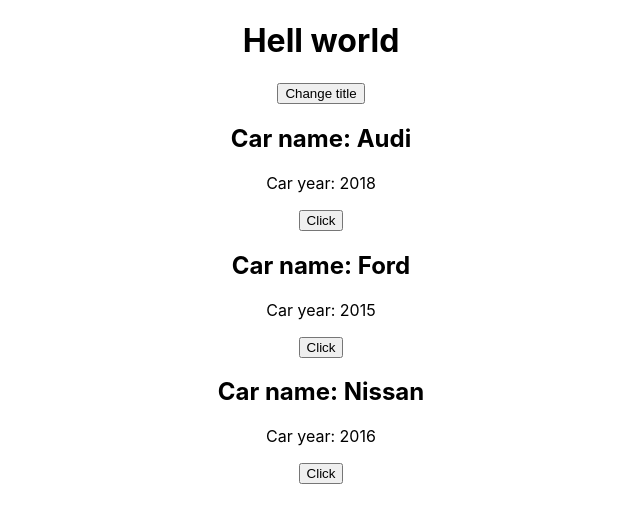
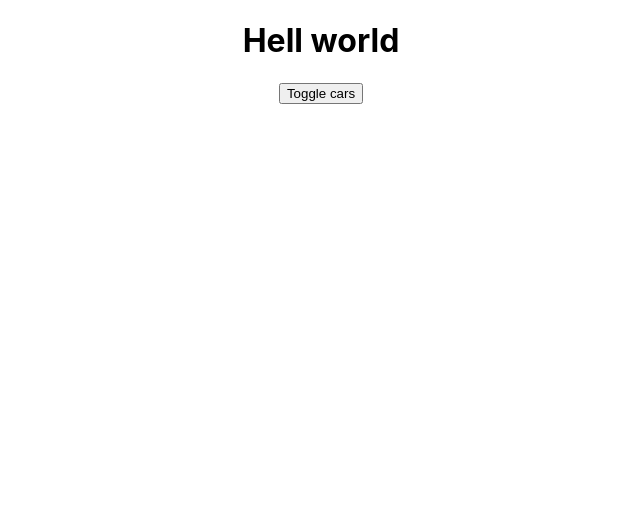
Before and after one commit to Venul/reactLearning, a React (Create React App) app: page / in a window 1280 px wide. Shown: the top 522 px of the page, without its empty margins (319-959 px from the left). Built offline with nearby package versions, Linux system fonts and the light colour scheme.

Commit message:
3.7 if operator

```diff
--- a/src/App.js
+++ b/src/App.js
@@ -10,7 +10,8 @@
       {name: 'Ford', year: 2015},
       {name: 'Nissan', year: 2016}
     ],
-    pageTitle: 'Hell world'
+    pageTitle: 'Hell world',
+    showCars: false
   }
 
   changeTitleHandler = (newTitle) => {
@@ -19,10 +20,31 @@
     });
   }
 
+  toggleCarHandler = () => {
+    this.setState({
+      showCars: !this.state.showCars
+    });
+  }
 
   render() {
     const divStyle = {
       textAlign: 'center'
+    }
+
+    let cars = null;
+
+    if (this.state.showCars) {
+      cars = this.state.cars.map((car, index) => {
+        return (
+          <Car
+            key={index}
+            name={car.name}
+            year={car.year}
+            onChangeTitle={ () => this.changeTitleHandler(car.name)
+            }
+          />
+        )
+      })
     }
 
     return (
@@ -30,21 +52,27 @@
         <h1>{this.state.pageTitle}</h1>
 
         <button
-          onClick={this.changeTitleHandler.bind(this, 'ololo')}
-        >Change title</button>
+          onClick={this.toggleCarHandler}
+        >
+          Toggle cars
+        </button>
 
-        { this.state.cars.map((car, index) => {
+        {cars}
+
+        {/* { this.state.showCars
+          ? this.state.cars.map((car, index) => {
               return (
                 <Car
                   key={index}
-              // key remove error in console (unique elem)
                   name={car.name}
                   year={car.year}
                   onChangeTitle={ () => this.changeTitleHandler(car.name)
                   }
                 />
               )
-        }) }
+            })
+          : null
+        } */}
     </div>
     );
   }
--- a/src/Car/Car.js
+++ b/src/Car/Car.js
@@ -2,6 +2,5 @@
   <div>
     <h2>Car name: {props.name}</h2>
     <p>Car year: {props.year}</p>
-    <button onClick={props.onChangeTitle}>Click</button>
 </div>
 )
```
Lines whose indentation alone changed are shown as unchanged.
